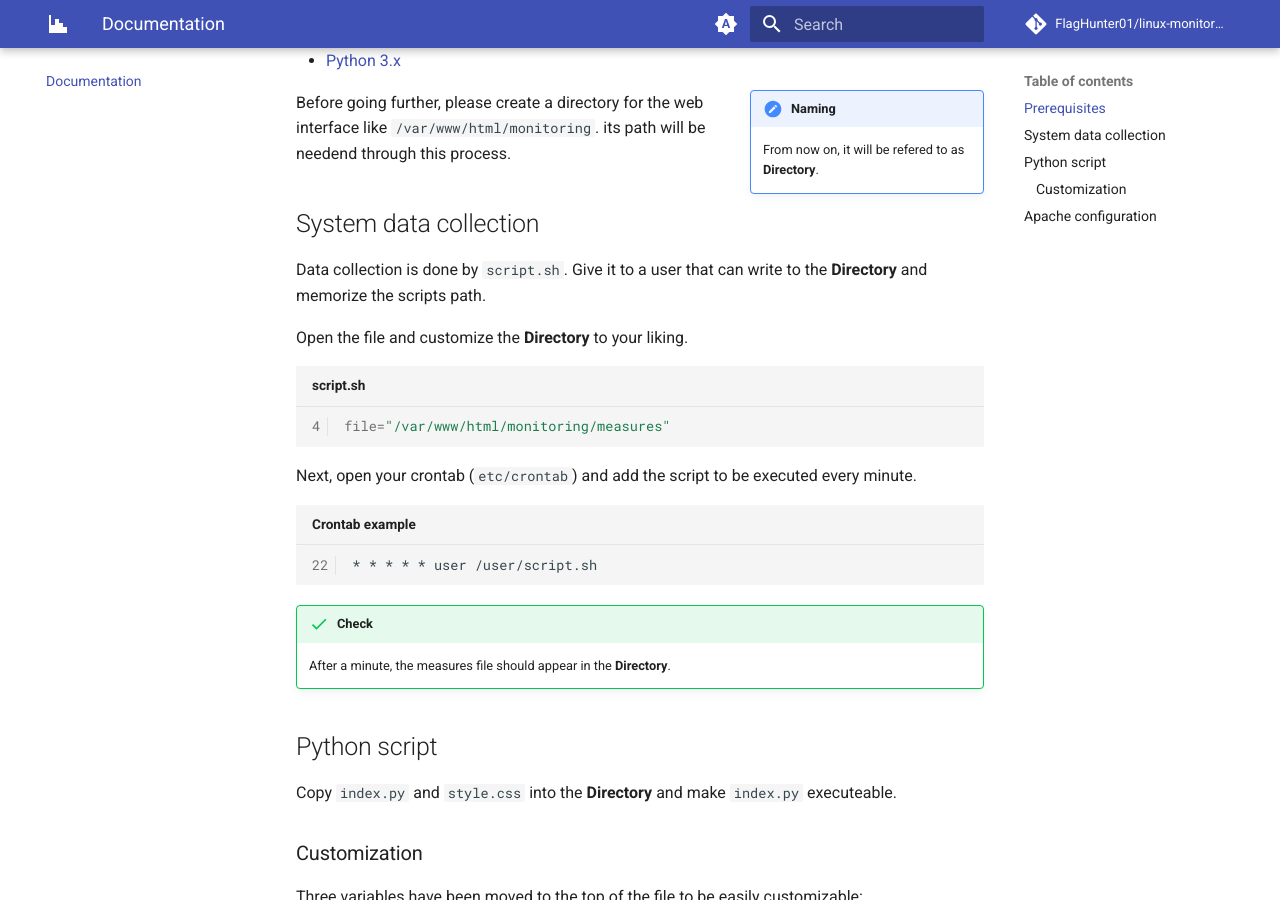
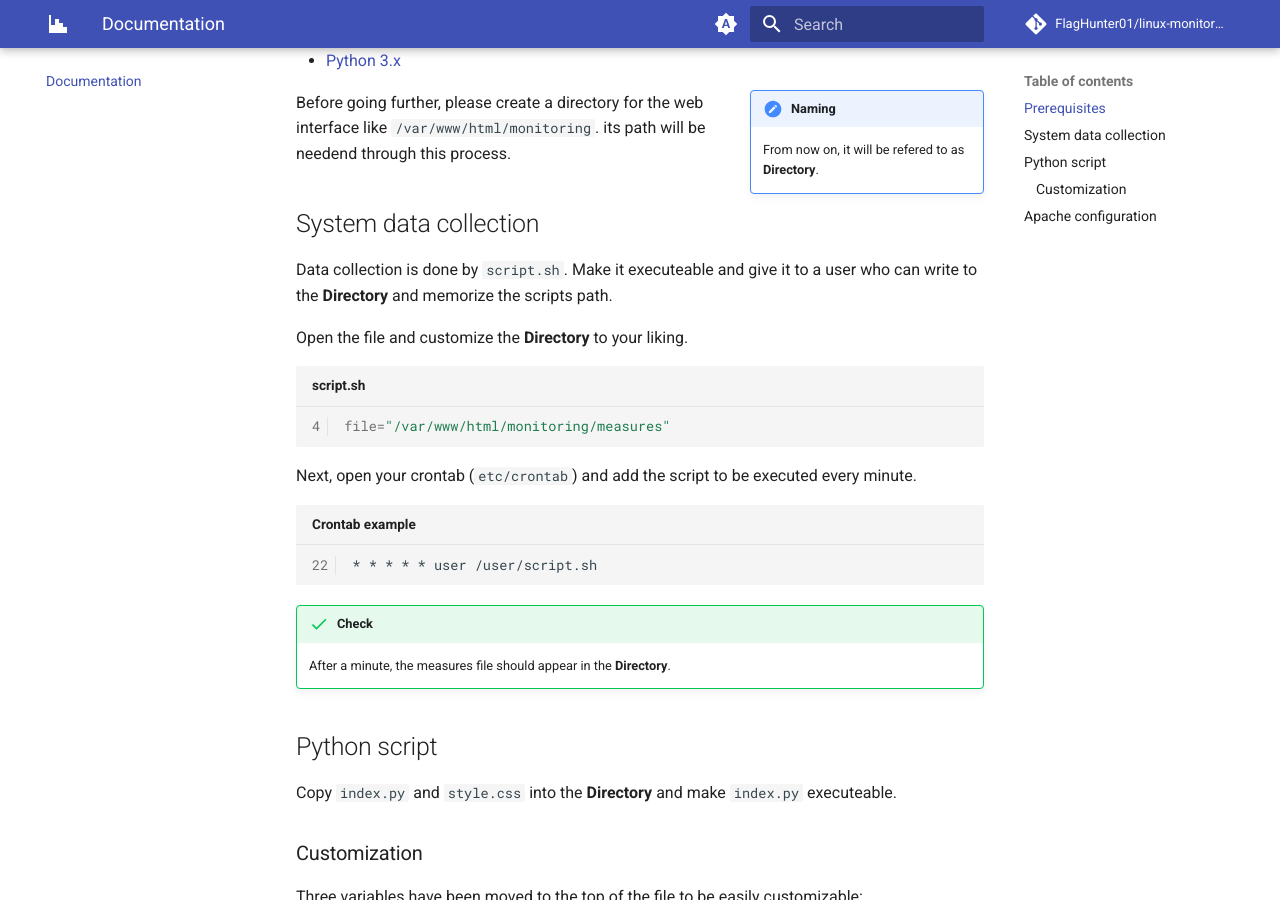
Before and after one commit to FlagHunter01/linux-monitoring, an MkDocs documentation site: the page built from docs/documentation.md, in a window 1280 px wide and 900 px high, scrolled down 381 px. Built offline with MkDocs 1.6.1 and Material for MkDocs 9.7.7, drawn with Linux system fonts in a browser that asks for light colours; plug-ins that fetch from the network failed and are left out; comment, search, counter and statistics services are not loaded.

Commit message:
Add precisions to documentation

```diff
--- a/docs/documentation.md
+++ b/docs/documentation.md
@@ -19,7 +19,7 @@ its path will be needend through this process.
 ## System data collection
 
 Data collection is done by `script.sh`.
-Give it to a user that can write to the **Directory** and memorize the scripts path.
+Make it executeable and give it to a user who can write to the **Directory** and memorize the scripts path.
 
 Open the file and customize the **Directory** to your liking.
 
```
